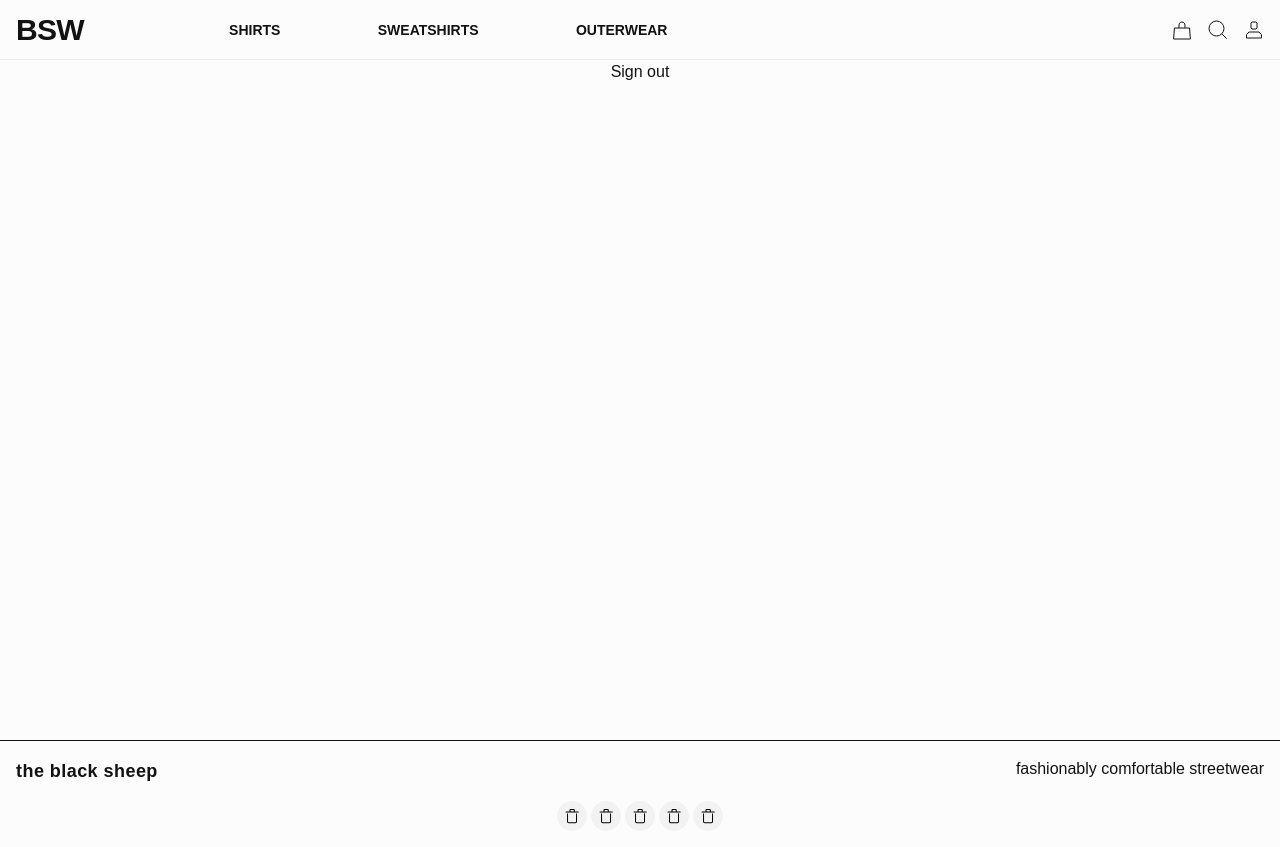
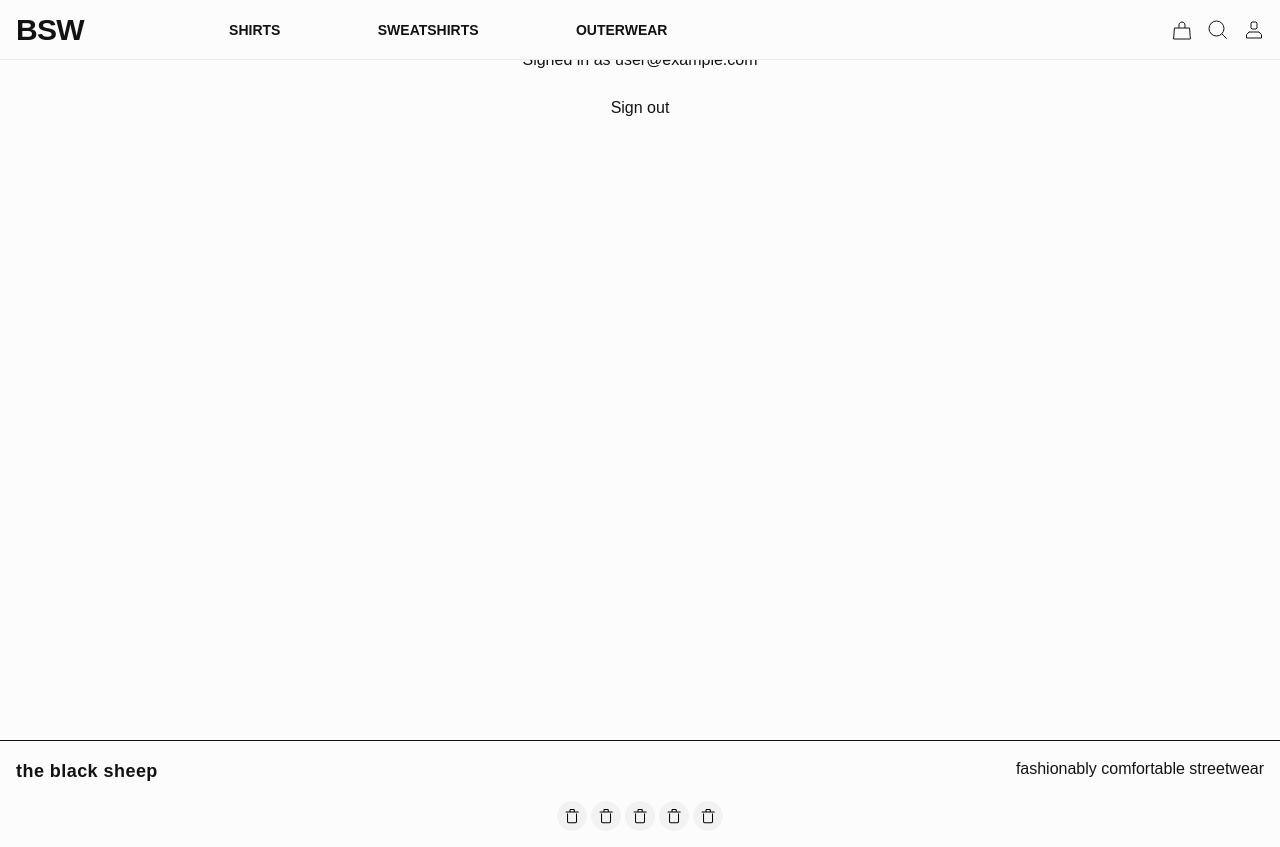
Before and after one commit to duncanmatt/ecomm_next, a Next.js app: page /Profile in a window 1280 px wide. Built offline with nearby package versions, Linux system fonts and the light colour scheme; no server answers; sample sign-in values are in the browser's storage.

Commit message:
increase padding on profile page

```diff
--- a/src/pages/Profile.tsx
+++ b/src/pages/Profile.tsx
@@ -12,7 +12,7 @@ const Profile = () => {
     return (
       <>
         <Layout>
-          <div className='py-3 flex flex-col items-center justify-center'>
+          <div className='py-3rem flex flex-col items-center justify-center'>
             <div>Signed in as {session.user?.email}</div>
             <br />
             <button onClick={() => signOut()}>Sign out</button>
```
